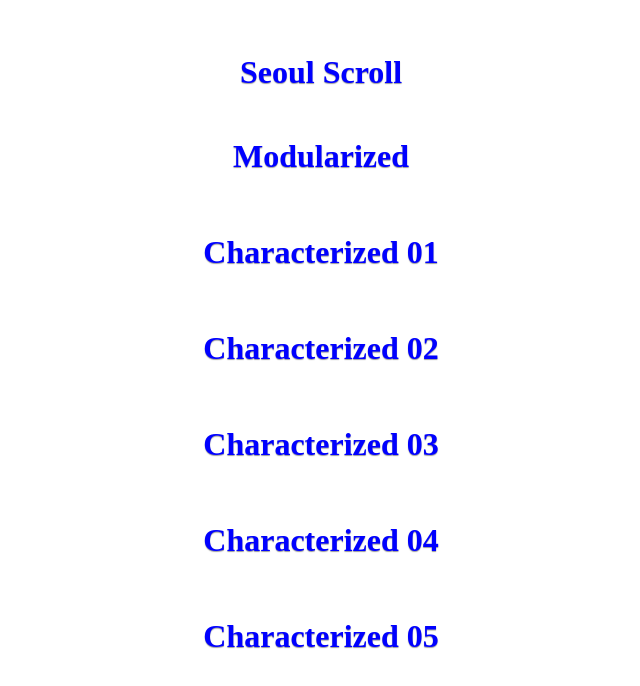
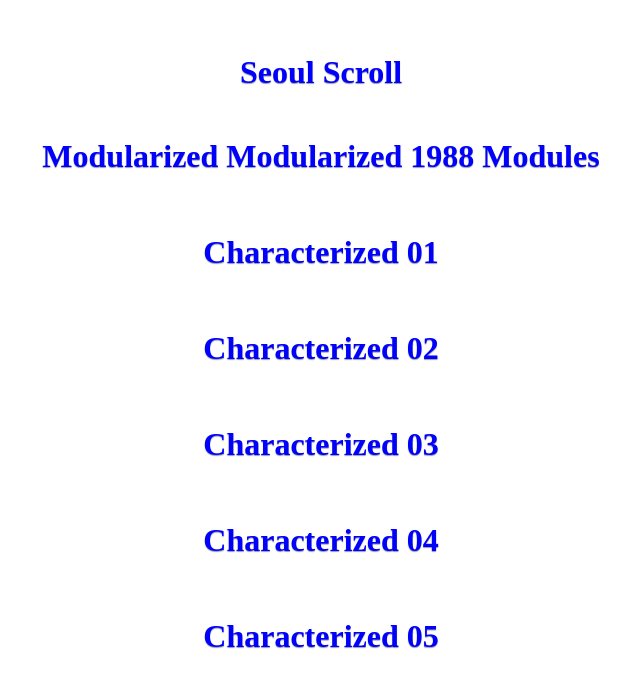
Before and after one commit to standlaid/portfolio, a plain HTML site: page OE.html in a window 1280 px wide. Shown: the whole page, without its empty margins (319-959 px from the left). Drawn offline with Linux system fonts and the light colour scheme.

Commit message:
Update OE.html

```diff
--- a/OE.html
+++ b/OE.html
@@ -45,6 +45,12 @@
       <a href="OE/M.html" style="color">
         Modularized
       </a>
+      <a href="OE/M1988.html" style="color">
+        Modularized 1988
+      </a>
+      <a href="OE/Ms.html" style="color">
+        Modules
+      </a>
         <p style="margin-top:20px;">
       <a href="OE/C01.html" style="color">
         Characterized 01
```
